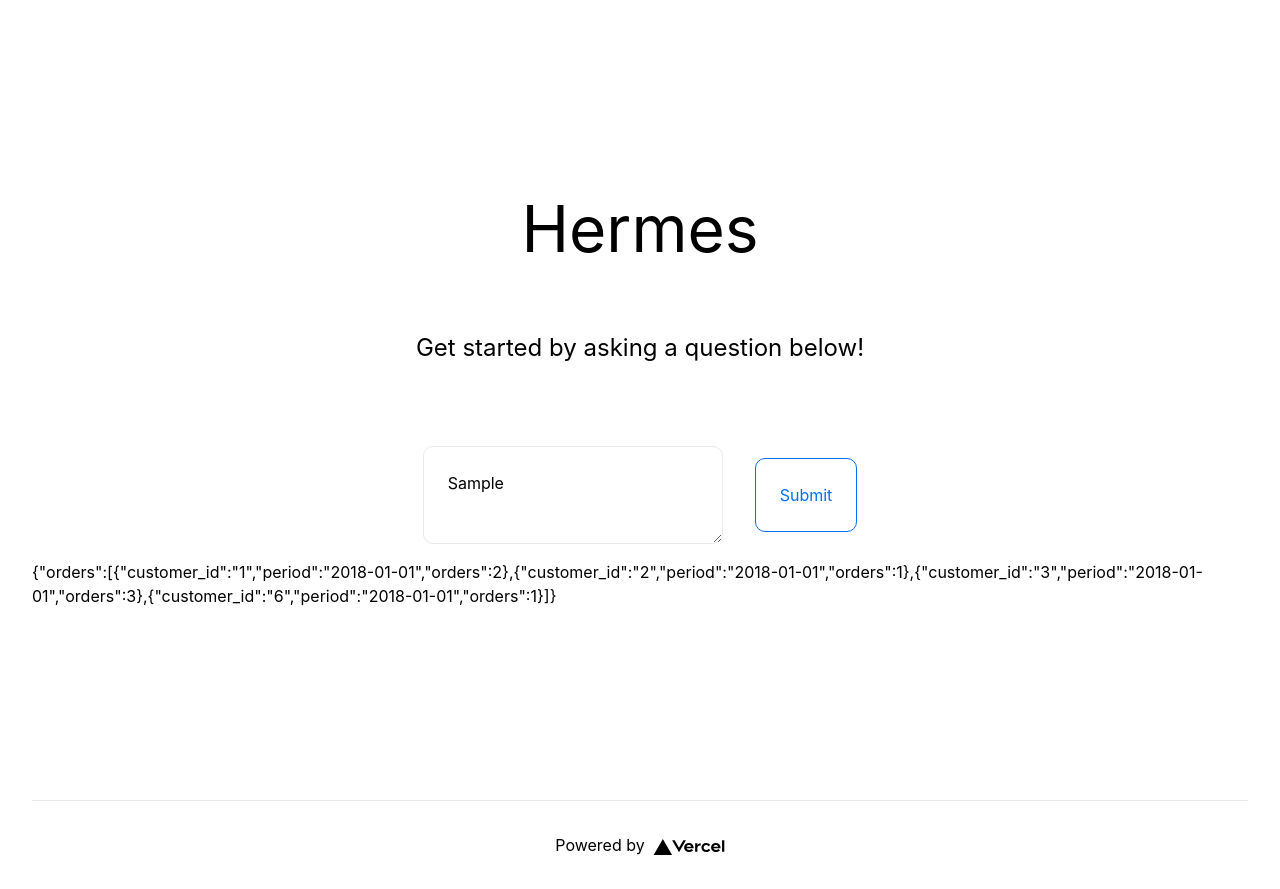
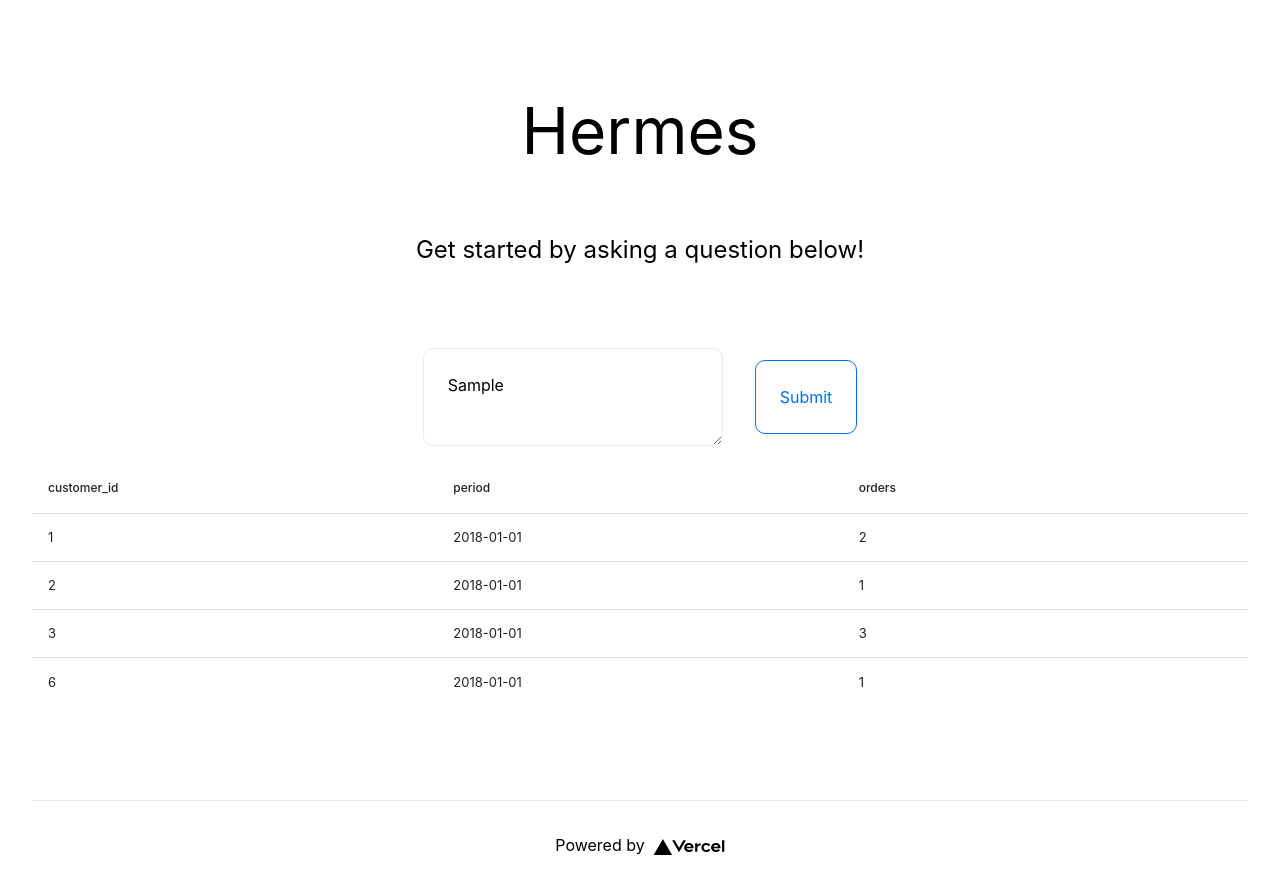
Before and after one commit to mjirv/hermes, a Next.js app: page / in a window 1280 px wide. Both pictures are taken after typing "Sample" into the empty fields and a click on the button "Submit". Built offline with nearby package versions, Linux system fonts and the light colour scheme.

Commit message:
data table works

```diff
--- a/components/QuestionResults/index.tsx
+++ b/components/QuestionResults/index.tsx
@@ -1,7 +1,19 @@
+import DataTable from "react-data-table-component";
+
 const QuestionResults = ({
   data,
 }: {
-  data: Record<string, string> | undefined;
-}) => <div>{JSON.stringify(data)}</div>;
+  data: Record<string, Array<Record<string, string | number>>> | undefined;
+}) => {
+  if (!data) return null;
+  const dataToDisplay = data["orders"];
+  console.info(JSON.stringify(dataToDisplay));
+  const columns = Object.keys(dataToDisplay[0]).map((key) => ({
+    name: key,
+    selector: (row: Record<string, string | number>) => row[key],
+    sortable: true,
+  }));
+  return <DataTable columns={columns} data={dataToDisplay} />;
+};
 
 export default QuestionResults;
--- a/package.json
+++ b/package.json
@@ -11,7 +11,9 @@
   "dependencies": {
     "next": "12.1.6",
     "react": "18.1.0",
-    "react-dom": "18.1.0"
+    "react-data-table-component": "^7.5.1",
+    "react-dom": "18.1.0",
+    "styled-components": "^5.3.5"
   },
   "devDependencies": {
     "@types/node": "17.0.31",
```
Also changed, not shown: 1 other file (tests, documents, lock files or other folders).
